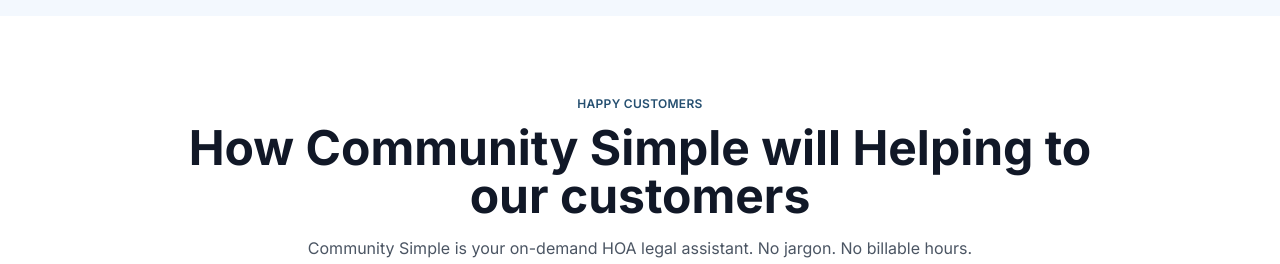
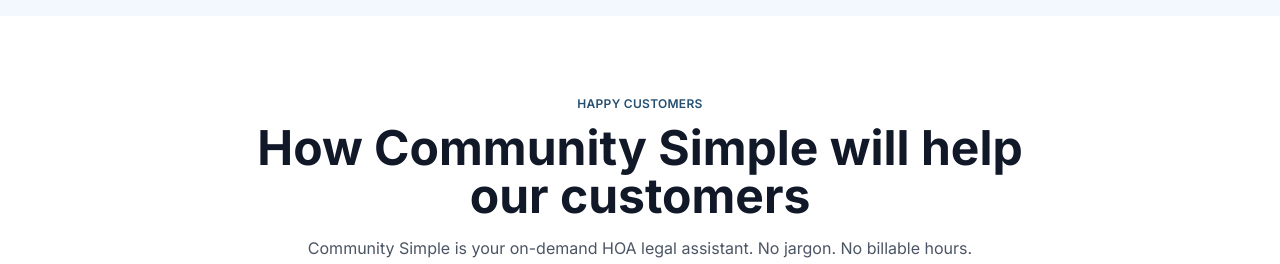
Before and after one commit to DevSyedMujtaba/Community-Simple-ai, a React (Vite) app: page / in a window 1280 px wide. Shown: the part 4140-4404 px from the top of the page. Built offline with nearby package versions, Linux system fonts and the light colour scheme.

Commit message:
Fix landing page text
Corrected a typo in the landing page testimonial section.

```diff
--- a/src/pages/Index.tsx
+++ b/src/pages/Index.tsx
@@ -504,7 +504,7 @@ const Index = () => {
 {/* Happy Customers/Testimonial Section */}
 <section id="testimonials" className="w-full py-20 flex flex-col items-center justify-center bg-white">
   <span className="uppercase text-xs font-semibold text-[#254F70] mb-3 tracking-wide text-center block">Happy Customers</span>
-  <h2 className="text-3xl sm:text-4xl md:text-5xl font-bold text-gray-900 mb-4 text-center">How Community Simple will Helping to<br />our customers</h2>
+  <h2 className="text-3xl sm:text-4xl md:text-5xl font-bold text-gray-900 mb-4 text-center">How Community Simple will help<br />our customers</h2>
   <p className="text-gray-600 text-sm sm:text-base mb-12 text-center max-w-2xl mx-auto">
     Community Simple is your on-demand HOA legal assistant. No jargon. No billable hours. Just clear answers and practical tools.
   </p>
```
